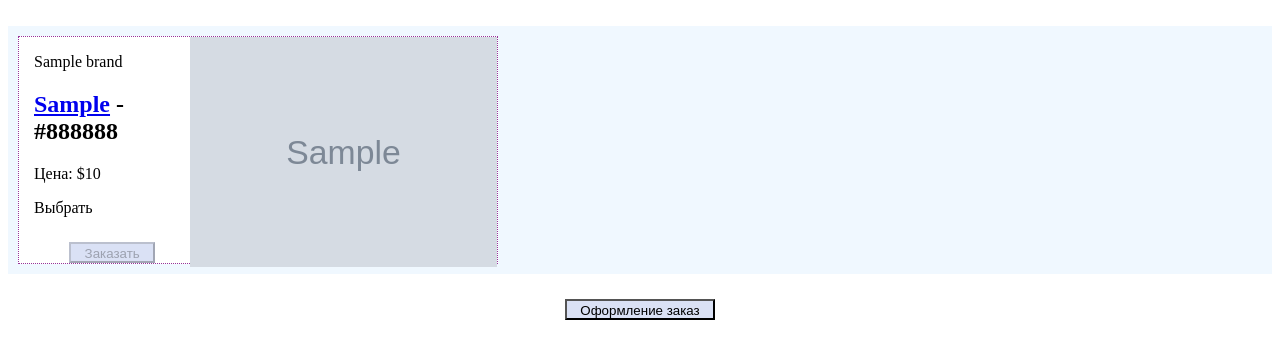
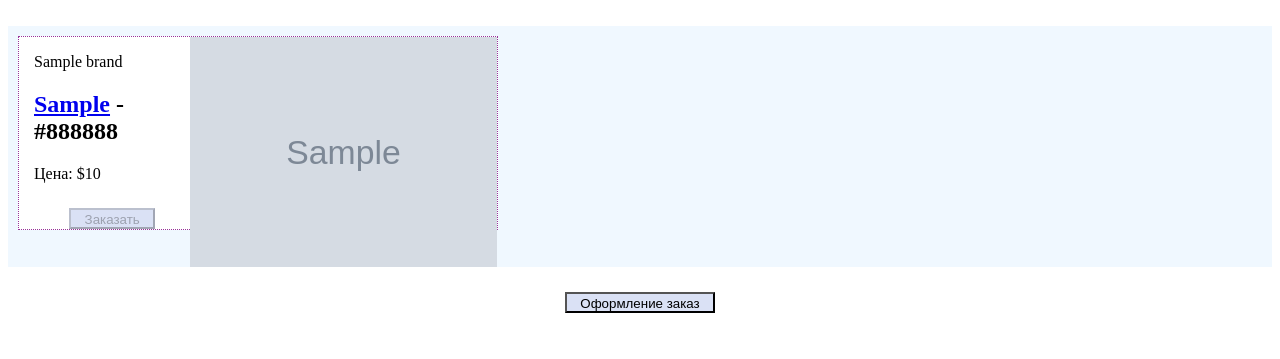
Before and after one commit to bayur-yuliya/car_store, a Django app: template store/templates/store/car_store.html in a window 1280 px wide. Shown: the part 144-503 px from the top of the page. Run offline with Django 3.2, Linux system fonts and the light colour scheme; the template is opened without the code that fills it: most values are stand-ins (such as "Sample title", 1, 10 or a date in 2020); grey boxes marked "Sample" are stand-in pictures.

Commit message:
Change html

```diff
--- a/store/templates/store/car_store.html
+++ b/store/templates/store/car_store.html
@@ -67,9 +67,9 @@ h3 {
                 <p>Цена: ${{  el.car_type.price  }}</p>
                 <p></p>
                 {%  if el.blocked_by_order is not None  %}
-                    <label>Выбрать<input class="input_button" type="submit" value='Заказать' disabled></label>
+                    <input class="input_button" type="submit" value='Заказать' disabled>
                 {%  else  %}
-                    <label>Выбрать<input class="input_button" type="submit" value='Заказать'></label>
+                    <input class="input_button" type="submit" value='Заказать'>
                 {%  endif  %}
                 </div>
             </form>
```
